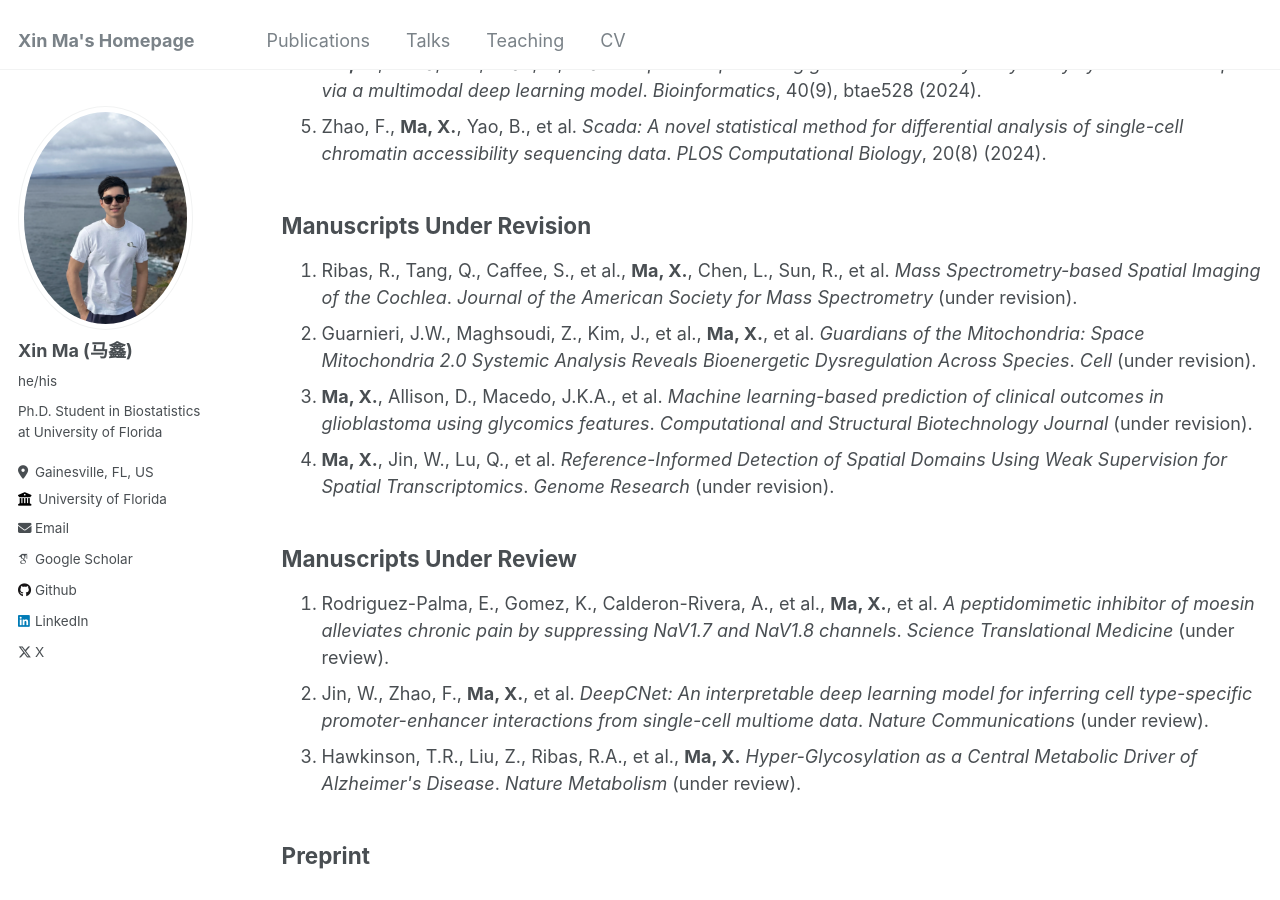
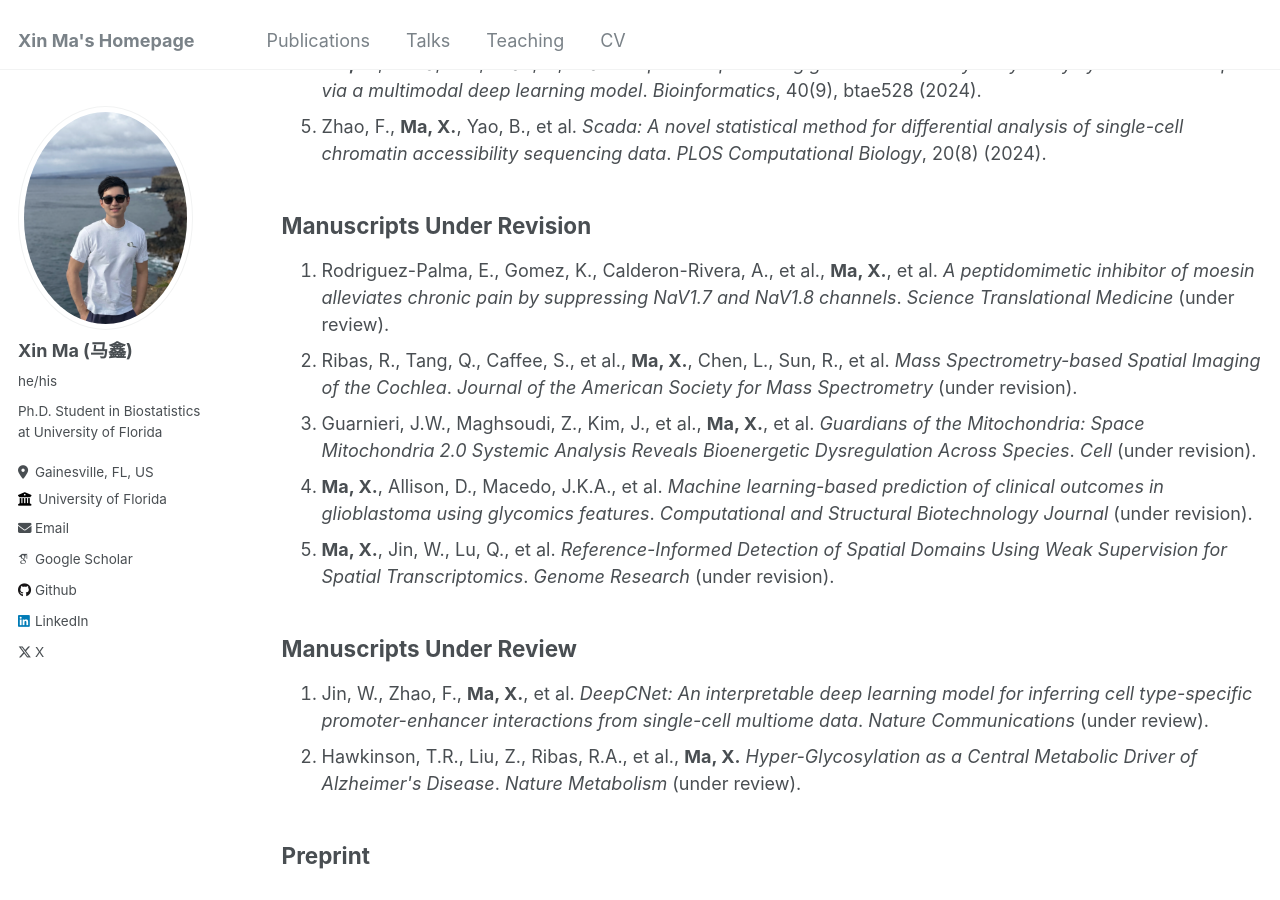
Before and after one commit to XinBiostats/xinbiostats.github.io, a Jekyll site: the page built from _pages/publications.md, in a window 1280 px wide and 900 px high, scrolled down 408 px. Built offline with Jekyll 4.4.1, drawn with Linux system fonts in a browser that asks for light colours; some web fonts are replaced.

Commit message:
Update publications.md

```diff
--- a/_pages/publications.md
+++ b/_pages/publications.md
@@ -39,6 +39,11 @@ author_profile: true
 <h2>Manuscripts Under Revision</h2>
 <ol>
   <li>
+    Rodriguez-Palma, E., Gomez, K., Calderon-Rivera, A., et al., <strong>Ma, X.</strong>, et al.
+    <em>A peptidomimetic inhibitor of moesin alleviates chronic pain by suppressing NaV1.7 and NaV1.8 channels</em>.
+    <em>Science Translational Medicine</em> (under review).
+  </li>
+  <li>
     Ribas, R., Tang, Q., Caffee, S., et al., <strong>Ma, X.</strong>, Chen, L., Sun, R., et al.
     <em>Mass Spectrometry-based Spatial Imaging of the Cochlea</em>.
     <em>Journal of the American Society for Mass Spectrometry</em> (under revision).
@@ -63,11 +68,6 @@ author_profile: true
 <h2>Manuscripts Under Review</h2>
 <ol>
   <li>
-    Rodriguez-Palma, E., Gomez, K., Calderon-Rivera, A., et al., <strong>Ma, X.</strong>, et al.
-    <em>A peptidomimetic inhibitor of moesin alleviates chronic pain by suppressing NaV1.7 and NaV1.8 channels</em>.
-    <em>Science Translational Medicine</em> (under review).
-  </li>
-  <li>
     Jin, W., Zhao, F., <strong>Ma, X.</strong>, et al.
     <em>DeepCNet: An interpretable deep learning model for inferring cell type-specific promoter-enhancer interactions from single-cell multiome data</em>.
     <em>Nature Communications</em> (under review).
```
